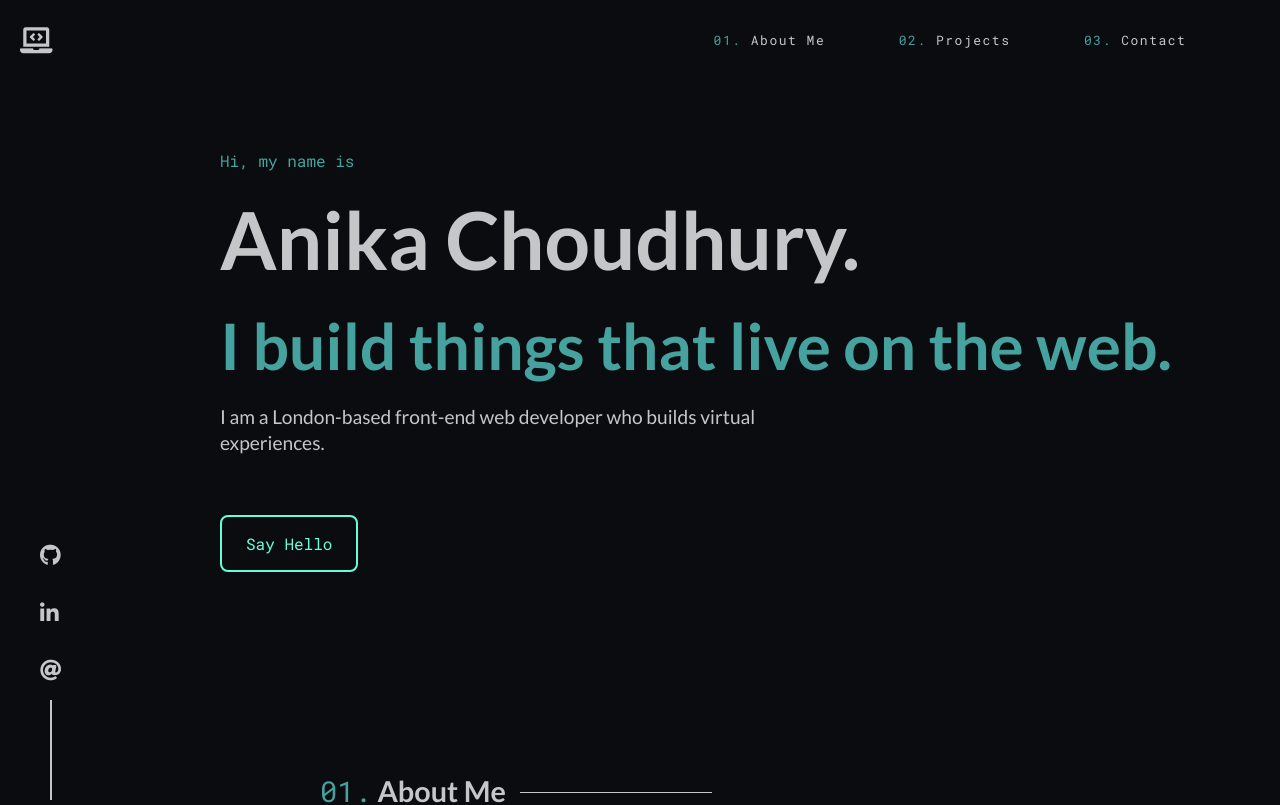
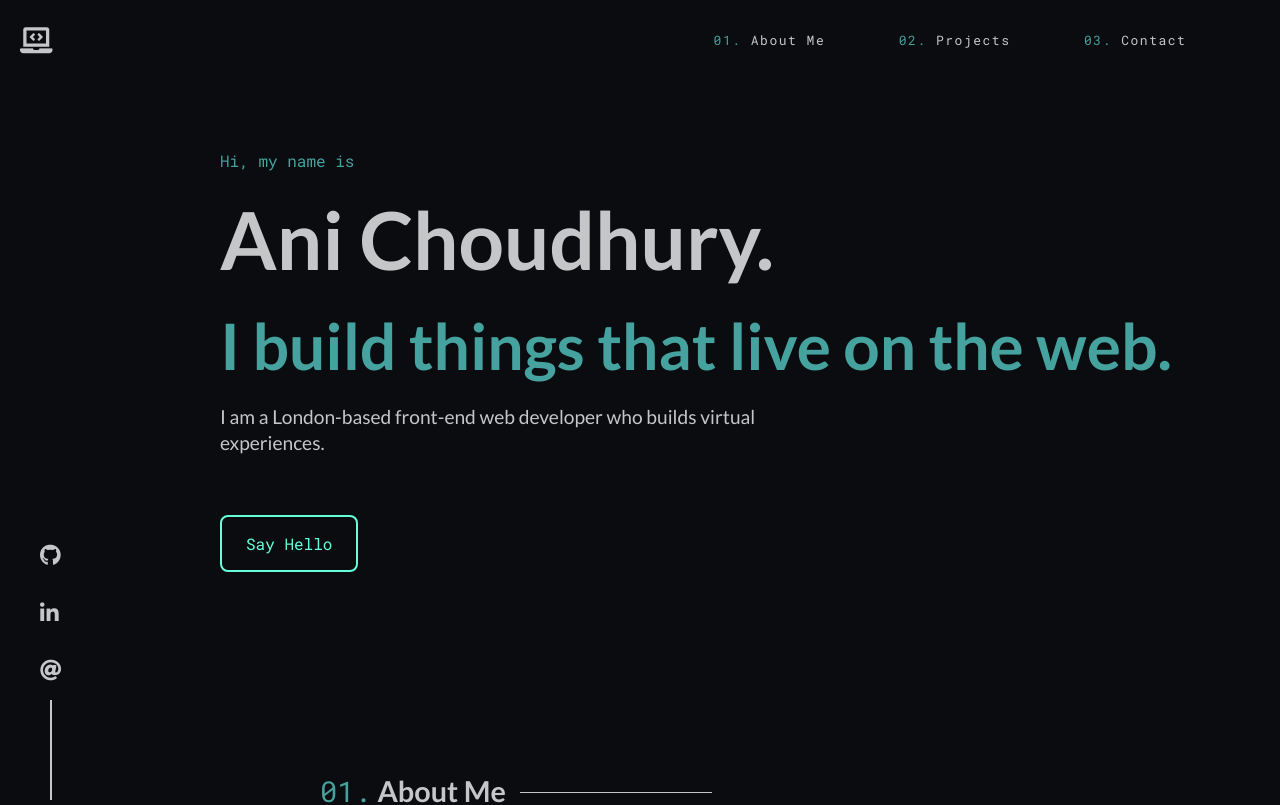
Before and after one commit to anikachoudhury/website-portfolio, a React (Create React App) app: page / in a window 1280 px wide. Shown: the top 805 px of the page. Built offline with nearby package versions, Linux system fonts and the light colour scheme.

Commit message:
testing develop branch

```diff
--- a/src/components/Home.js
+++ b/src/components/Home.js
@@ -15,7 +15,7 @@ function Home() {
 
             <div className="Home-intro">
                 <p id="line-one">Hi, my name is</p>
-                <h1>Anika Choudhury.</h1>
+                <h1>Ani Choudhury.</h1>
                 <h2>I build things that live on the web.</h2>
                 <p id="line-four">I am a London-based front-end web developer who builds
                 virtual experiences.</p>
```
